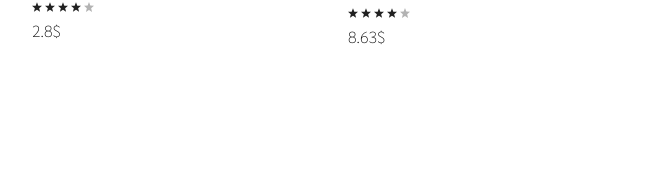
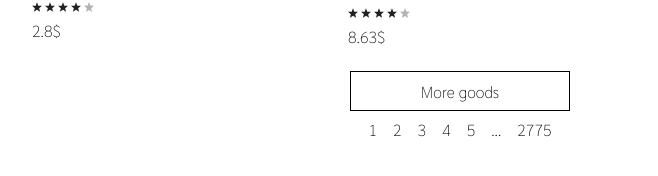
Before and after one commit to vladkvlchk/beauty-store, a Vue app: page / in a window 1280 px wide. Shown: the part 5445-5621 px from the top of the page, without its empty margins (376-1034 px from the left). Built offline with nearby package versions, Linux system fonts and the light colour scheme.

Commit message:
created pagination

```diff
--- /dev/null
+++ b/src/components/PaginationBox.vue
@@ -0,0 +1,43 @@
+<template>
+  <div class="pagination">
+    <div class="button-more">More goods</div>
+    <div class="page-list">
+      <ul class="page">
+        <li class="page__item">1</li>
+        <li class="page__item">2</li>
+        <li class="page__item">3</li>
+        <li class="page__item">4</li>
+        <li class="page__item">5</li>
+        <li class="page__item">...</li>
+        <li class="page__item">2775</li>
+      </ul>
+    </div>
+  </div>
+</template>
+
+<script></script>
+
+<style scoped>
+.pagination {
+  width: 100%;
+  display: flex;
+  flex-direction: column;
+  align-items: center;
+}
+.button-more {
+  height: 40px;
+  width: 220px;
+  border: 1px solid black;
+  padding: 8px 16px;
+  display: flex;
+  justify-content: center;
+  align-items: center;
+}
+ul {
+  list-style: none;
+  display: flex;
+}
+li {
+  margin: 0.5em;
+}
+</style>
--- a/src/components/ShoppingList.vue
+++ b/src/components/ShoppingList.vue
@@ -8,14 +8,17 @@
         :price="item.price"
       />
     </div>
+    <pagination-box />
   </div>
 </template>
 <script>
-import ShoppingItem from "@/components/ShoppingItem"
+import ShoppingItem from "@/components/ShoppingItem";
+import PaginationBox from "@/components/PaginationBox";
 
 export default {
   components: {
     ShoppingItem,
+    PaginationBox,
   },
   props: {
     items: {
@@ -24,9 +27,8 @@ export default {
     },
   },
   data() {
-    return {
-    };
-  }
+    return {};
+  },
 };
 </script>
 <style scoped>
@@ -39,7 +41,6 @@ export default {
   position: relative;
   overflow: scroll;
   flex-wrap: wrap;
-  padding-bottom: 240px;
+  width: auto;
 }
-
 </style>
--- a/src/pages/ShoppingPage.vue
+++ b/src/pages/ShoppingPage.vue
@@ -467,4 +467,8 @@ export default {
 };
 </script>
 
-<style scoped></style>
+<style scoped>
+main {
+  padding-bottom: 240px;
+}
+</style>
```
